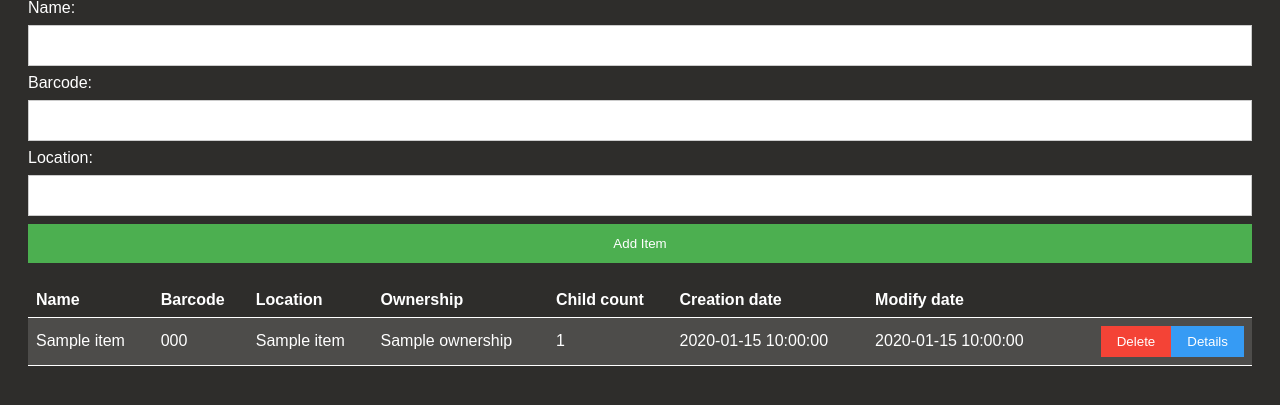
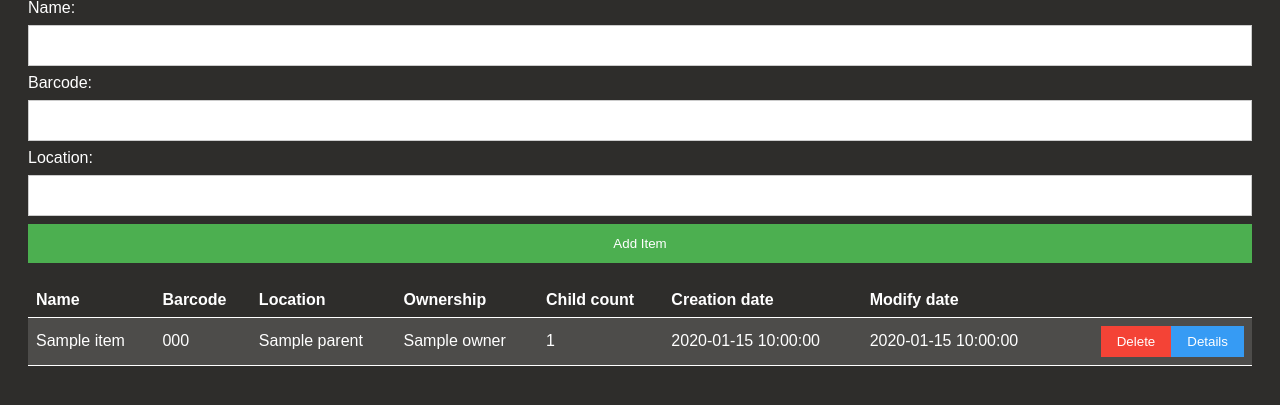
Before and after one commit to kacpi2442/Inventory, a Flask app: template templates/index.html in a window 1280 px wide. Shown: the part 81-486 px from the top of the page. Run offline with Flask 3, Linux system fonts and the light colour scheme; the template is opened without the code that fills it: most values are stand-ins (such as "Sample title", 1, 10 or a date in 2020).

Commit message:
odpedalone

```diff
--- a/app.py
+++ b/app.py
@@ -16,10 +16,16 @@ db = SQLAlchemy(app)
 
 class Entity(db.Model):
     id = db.Column(db.Integer, primary_key=True)
-    parent = db.Column(db.Integer, db.ForeignKey('entity.id'))
+    parent_id = db.Column(db.Integer, db.ForeignKey('entity.id'))
     name = db.Column(db.String(100), nullable=False)
     created = db.Column(db.DateTime())
     modified = db.Column(db.DateTime())
+    barcodes = db.relationship('Barcode', backref='entity', lazy=True)
+    children = db.relationship('Entity', back_populates="parent", lazy=True)
+    parent = db.relationship('Entity', back_populates="children", remote_side=[id], lazy=True)
+    ownerships = db.relationship('Ownership', backref='entity', lazy=True)
+    properties = db.relationship('EntityProperties', backref='entity', lazy=True)
+    photos = db.relationship('EntityPhoto', backref='entity', lazy=True)
 
 class Property(db.Model):
     id = db.Column(db.Integer, primary_key=True)
@@ -29,6 +35,7 @@ class EntityProperties(db.Model):
     entity_id = db.Column(db.Integer, db.ForeignKey('entity.id'), primary_key=True)
     property_id = db.Column(db.Integer, db.ForeignKey('property.id'), primary_key=True)
     value = db.Column(db.String(100))
+    property = db.relationship('Property', lazy=True)
 
 class EntityPhoto(db.Model):
     id = db.Column(db.Integer, primary_key=True)
@@ -43,6 +50,7 @@ class Ownership(db.Model):
     entity_id = db.Column(db.Integer, db.ForeignKey('entity.id'), primary_key=True)
     owner_id = db.Column(db.Integer, db.ForeignKey('owner.id'), primary_key=True)
     own = db.Column(db.Numeric(10,2), nullable=False)
+    owner = db.relationship('Owner', lazy=True)
 
 class Barcode(db.Model):
     entity_id = db.Column(db.Integer, db.ForeignKey('entity.id'))
@@ -56,57 +64,16 @@ app_header = 'Inventory'
 
 @app.route('/')
 def index():
-    items = Entity.query.all()
-    for item in items:
-        item.barcodes = db.session.execute(db.select(Barcode.barcode).where(Barcode.entity_id==item.id)).all()
-        if item.parent:
-            if db.session.get(Entity, item.parent):
-                item.parent_name = db.session.get(Entity, item.parent).name
-            else:
-                item.parent_name = "Location does not exist"
-        item.child_count = Entity.query.where(Entity.parent==item.id).count()
-        item.ownerships = db.session.query(Ownership.own, Owner.name).join(Owner).filter(Ownership.entity_id == item.id).all()
-    return render_template('index.html', items=items, header=app_header)
+    return render_template('index.html', items=Entity.query.all(), header=app_header)
 
 @app.route('/details/<int:item_id>', methods=['GET'])
 def details(item_id):
-    # Get the item.
     item = db.get_or_404(Entity, item_id)
-    # Get the barcode.
-    barcodes = db.session.execute(db.select(Barcode.barcode).where(Barcode.entity_id==item_id)).all()
-    # Get the parent name.
-    parent_name = "Location not found"
-    if item.parent:
-        if db.session.get(Entity, item.parent):
-            parent_name = db.session.get(Entity, item.parent).name
-    # Get the ownerships.
-    ownership = db.session.query(Ownership.own, Owner.name).join(Owner).filter(Ownership.entity_id == item_id).all()
-    # Get the children.
-    children = Entity.query.where(Entity.parent==item_id).all()
-    for child in children:
-        ch_barcodes = db.session.execute(db.select(Barcode.barcode).where(Barcode.entity_id==child.id)).all()
-        child.barcodes = ch_barcodes if ch_barcodes else None
-        ch_ownerships = db.session.query(Ownership.own, Owner.name).join(Owner).filter(Ownership.entity_id == child.id).all()
-        child.ownerships = ch_ownerships if ch_ownerships else None
-        child.parent_name = item.name
     # Get the image. TODO: Handle multiple images.
-    image_data = db.session.execute(db.select(EntityPhoto.image).where(EntityPhoto.entity_id==item_id)).first()
-    if image_data:
-        image = base64.b64encode(image_data[0]).decode('utf-8')
-    else:
-        image = None
-    # Get the properties.
-    properties = db.session.query(Property.name, EntityProperties.value).join(EntityProperties).where(EntityProperties.entity_id == item_id).all()
-
-    return render_template('details.html',
-                           detailedItem=item,
-                           ownership=ownership,
-                           barcodes=barcodes,
-                           header=item.name,
-                           items=children,
-                           parent_name=parent_name,
-                           image=image,
-                           properties=properties)
+    image = None
+    for image_data in item.photos:
+        image = base64.b64encode(image_data.image).decode('utf-8')
+    return render_template('details.html', detailedItem=item, header=item.name, items=item.children, image=image)
 
 @app.route('/add', methods=['POST'])
 def add():
--- a/templates/base.html
+++ b/templates/base.html
@@ -35,17 +35,17 @@
                     No barcode
                     {% endif %}
                 </td>
-                <td>{{ item.parent_name }}</td>
-                <td title="{% if item.ownerships|length > 1 %}{% for ownership in item.ownerships %}{{ ownership.name }} - {{ ownership.own }}%&#10;{% endfor %}{% endif %}">
+                <td>{{ item.parent.name }}</td>
+                <td title="{% if item.ownerships|length > 1 %}{% for ownership in item.ownerships %}{{ ownership.owner.name }} - {{ ownership.own }}%&#10;{% endfor %}{% endif %}">
                     {% if item.ownerships|length > 1 %}
                     Shared
                     {% elif item.ownerships|length == 1 %}
-                    {{ item.ownerships[0].name }}
+                    {{ item.ownerships[0].owner.name }}
                     {% else %}
                     No owner
                     {% endif %}
                 </td>
-                <td>{{ item.child_count }}</td>
+                <td>{{ item.children|length }}</td>
                 <td>{{ item.created }}</td>
                 <td>{{ item.modified }}</td>
                 <td>
```
Also changed, not shown: templates/details.html (+11 -11 lines).
